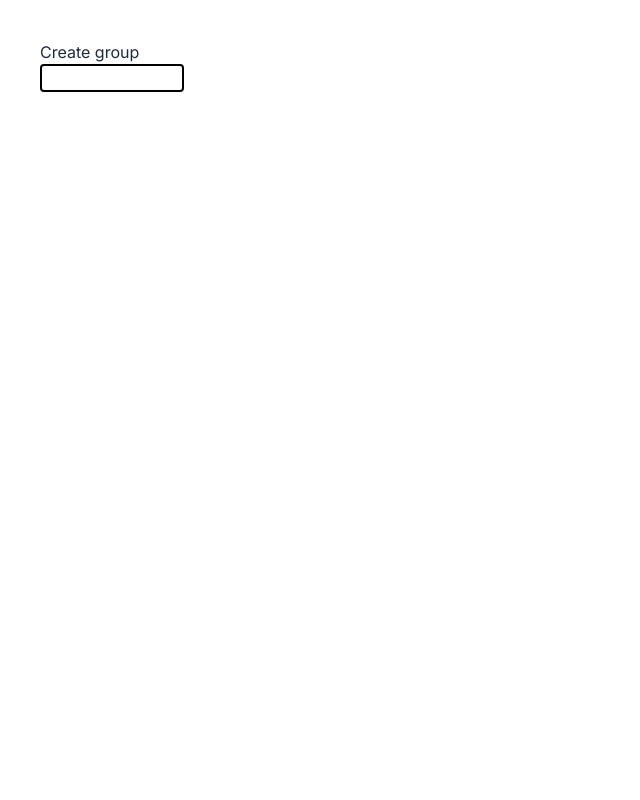
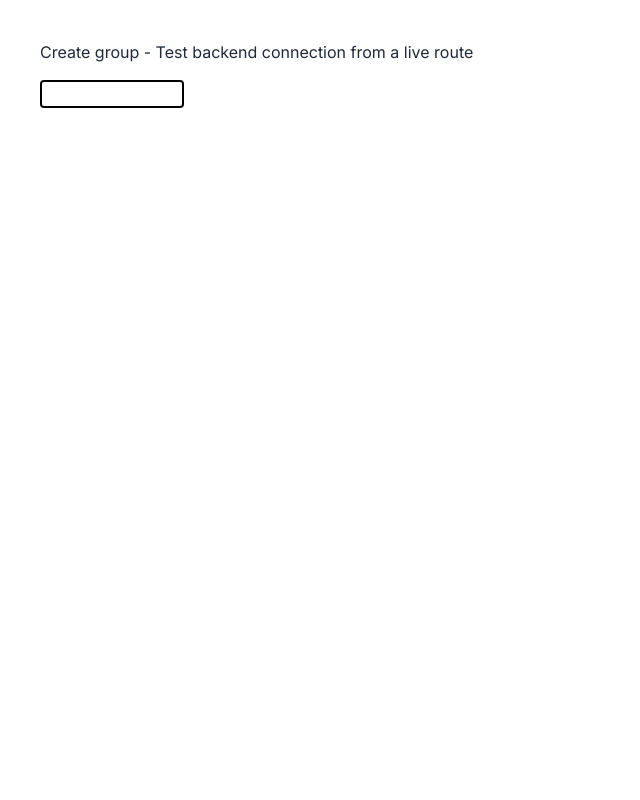
Before and after one commit to NVR-2023/30-GiftMe-wishlist-app, a Next.js app: page /private/groups in a window 1280 px wide. Shown: the top 800 px of the page, without its empty margins (0-640 px from the left). Built offline with nearby package versions, Linux system fonts and the light colour scheme.

Commit message:
chore: improve input in /private/groups - creates a group , to be tested in the live deployed site

```diff
--- a/src/app/private/groups/page.tsx
+++ b/src/app/private/groups/page.tsx
@@ -1,8 +1,8 @@
 const Groups = () => {
   return (
     <div className="h-screen w-screen p-10">
-      <div className="flex flex-col">
-        <span className="">Create group</span>
+      <div className="flex flex-col space-y-4">
+        <span className="">Create group - Test backend connection  from a live route </span>
         <input type="text" className=" w-36 border-black rounded border-2" />
       </div>
     </div>
```
